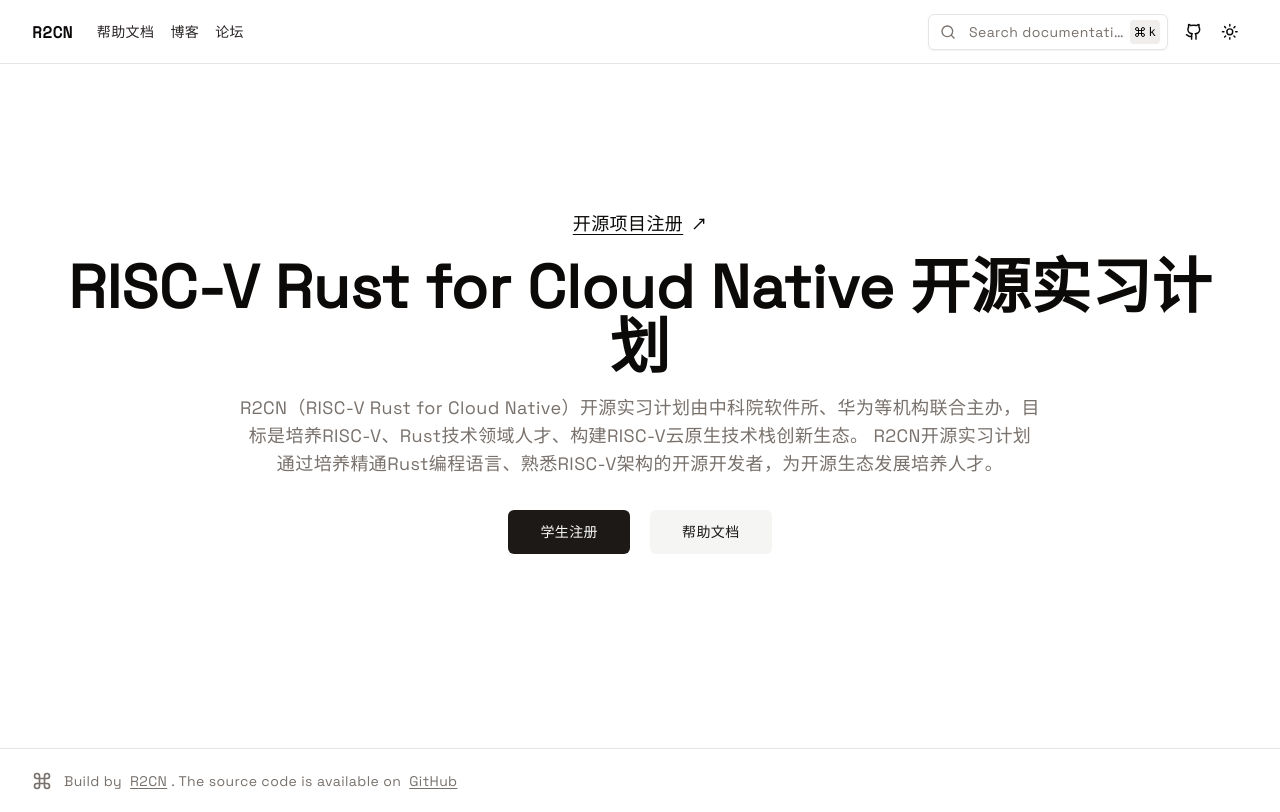
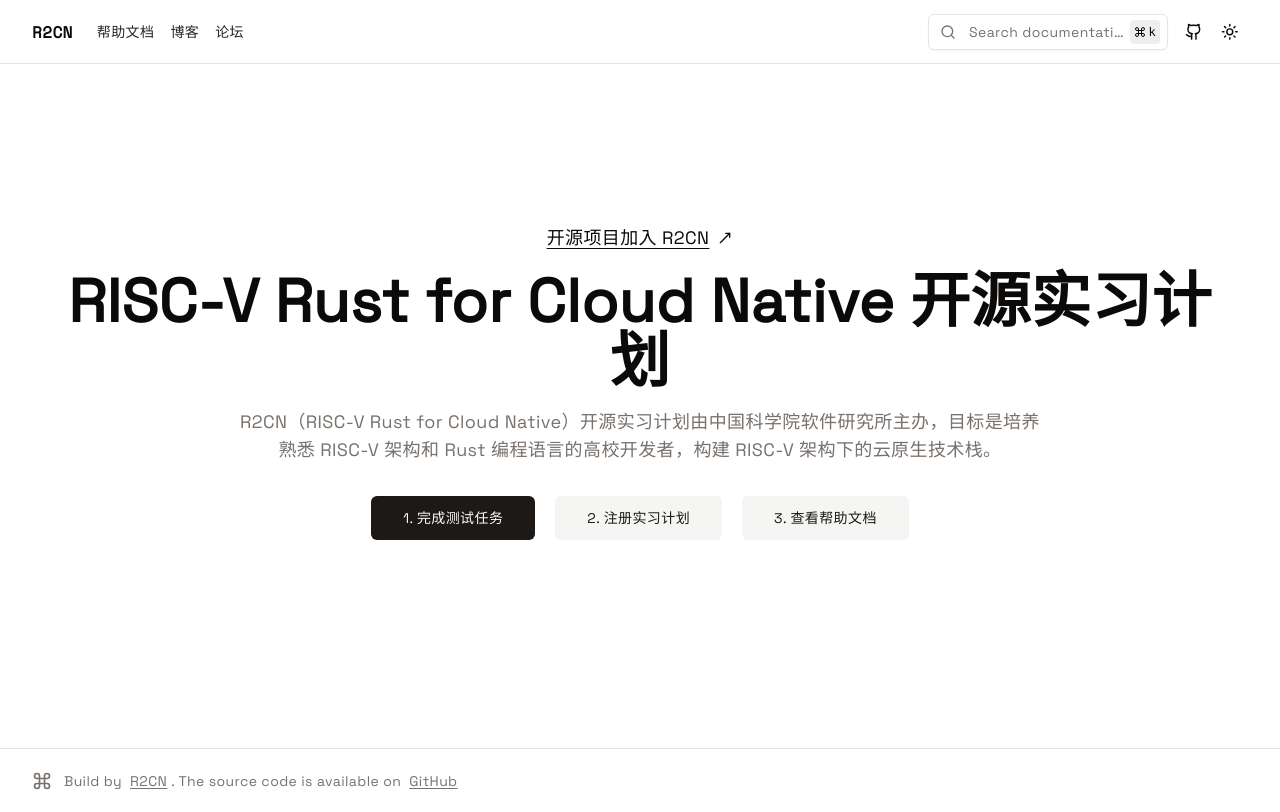
Before and after one commit to r2cn-dev/website, a Next.js app: page / in a window 1280 px wide. Built offline with nearby package versions, Linux system fonts and the light colour scheme.

Commit message:
调整路由和
Signed-off-by: Quanyi Ma <eli@patch.sh>

```diff
--- a/app/page.tsx
+++ b/app/page.tsx
@@ -7,36 +7,46 @@
   return (
     <div className="flex sm:min-h-[85.5vh] min-h-[85vh] flex-col items-center justify-center text-center px-2 sm:py-8 py-12">
       <Link
-        href="https://github.com/r2cn-dev"
+        href={`/docs${page_routes[0].href}`}
         target="_blank"
         className="mb-5 sm:text-lg flex items-center gap-2 underline underline-offset-4 sm:-mt-12"
       >
-        开源项目注册 <MoveUpRightIcon className="w-4 h-4 font-extrabold" />
+        开源项目加入 R2CN <MoveUpRightIcon className="w-4 h-4 font-extrabold" />
       </Link>
       <h1 className="text-3xl font-bold mb-4 sm:text-6xl">
         RISC-V Rust for Cloud Native 开源实习计划
       </h1>
       <p className="mb-8 sm:text-lg max-w-[800px] text-muted-foreground">
         R2CN（RISC-V Rust for Cloud
-        Native）开源实习计划由中科院软件所、华为等机构联合主办，目标是培养RISC-V、Rust技术领域人才、构建RISC-V云原生技术栈创新生态。
-        R2CN开源实习计划通过培养精通Rust编程语言、熟悉RISC-V架构的开源开发者，为开源生态发展培养人才。
+        Native）开源实习计划由中国科学院软件研究所主办，目标是培养熟悉 RISC-V
+        架构和 Rust 编程语言的高校开发者，构建 RISC-V 架构下的云原生技术栈。
       </p>
       <div className="flex flex-row items-center gap-5">
         <Link
-          href={`${process.env.PORTAL_LOGIN}`}
+          href="/docs/student/pre-task"
           className={buttonVariants({ className: "px-6", size: "lg" })}
         >
-          学生注册
+          1. 完成测试任务
         </Link>
         <Link
-          href={`/docs${page_routes[0].href}`}
+          href={`${process.env.PORTAL_LOGIN}`}
           className={buttonVariants({
             variant: "secondary",
             className: "px-6",
             size: "lg",
           })}
         >
-          帮助文档
+          2. 注册实习计划
+        </Link>
+        <Link
+          href="/docs/student/signup"
+          className={buttonVariants({
+            variant: "secondary",
+            className: "px-6",
+            size: "lg",
+          })}
+        >
+          3. 查看帮助文档
         </Link>
       </div>
     </div>
--- a/lib/routes-config.ts
+++ b/lib/routes-config.ts
@@ -10,13 +10,14 @@
 export const ROUTES: EachRoute[] = [
   {
     title: "开源项目加入流程",
-    href: "/project-inclusion",
+    href: "/project",
     noLink: true,
     items: [
-      { title: "项目注册", href: "/register" },
+      { title: "项目注册", href: "/signup" },
       { title: "项目审核", href: "/review" },
       {
-        title: "R2CN-Bot", href: "/bot",
+        title: "R2CN-Bot",
+        href: "/bot",
         noLink: true,
         items: [
           { title: "安装Bot", href: "/installation" },
@@ -52,7 +53,7 @@
       },
       {
         title: "学生注册与审核",
-        href: "/register",
+        href: "/signup",
       },
       {
         title: "任务领取与确认",
```
Also changed, not shown: 13 other files (tests, documents, lock files or other folders).
